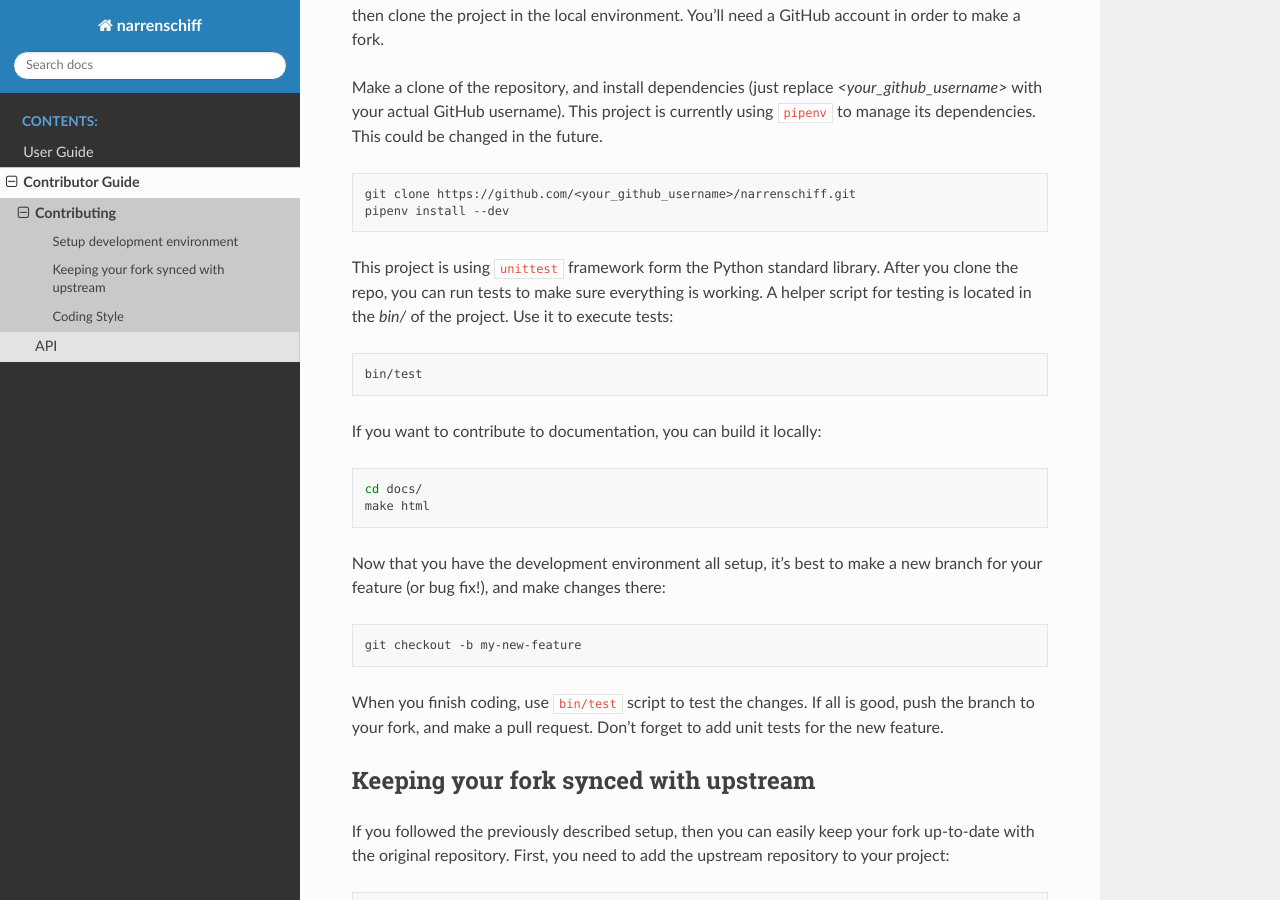
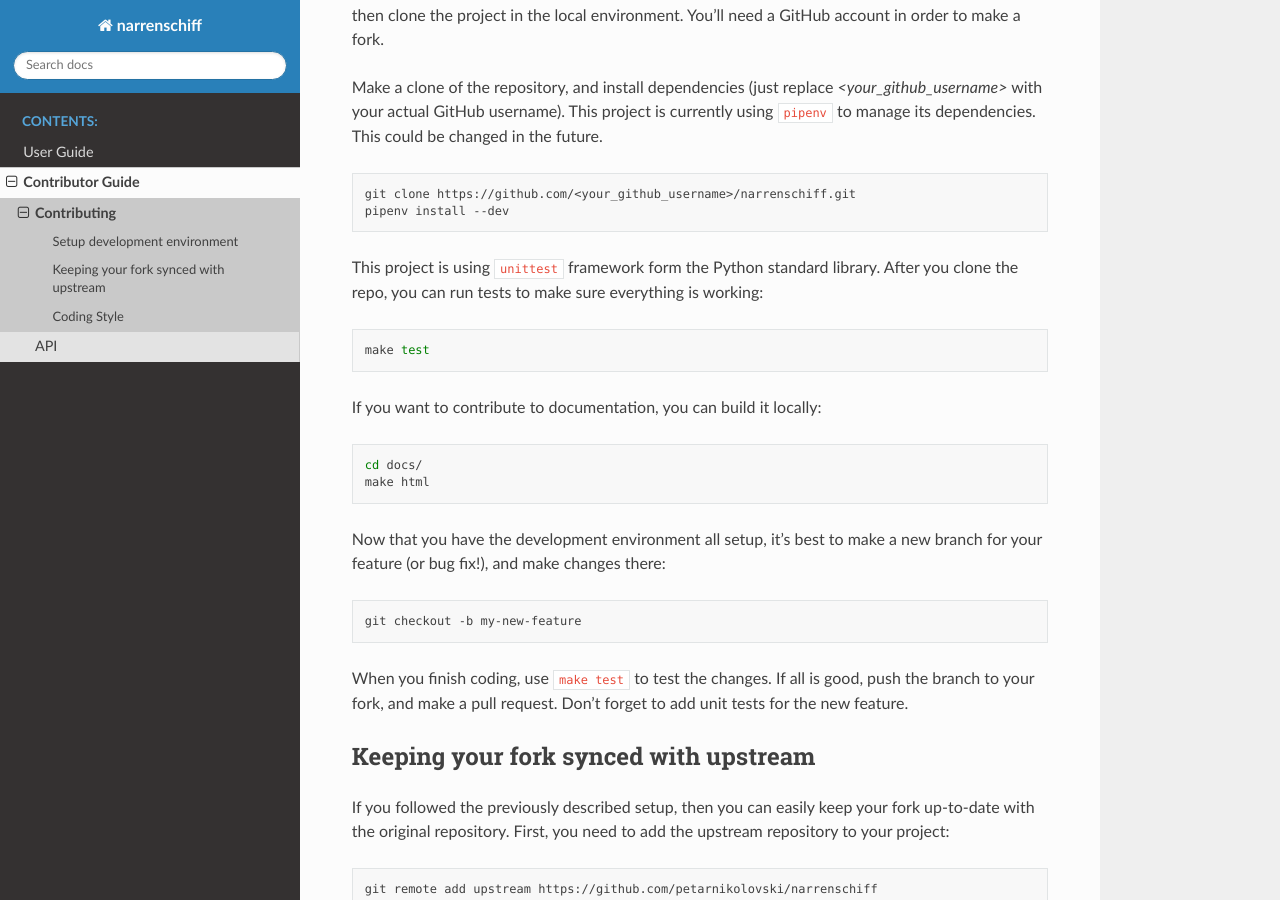
Before and after one commit to narrenorg/narrenschiff, a Sphinx documentation site: the page built from docs/api/contributing.rst, in a window 1280 px wide and 900 px high, scrolled down 236 px. Built offline with Sphinx 7.4.7 and the Read the Docs theme 2.0.0, drawn with Linux system fonts in a browser that asks for light colours.

Commit message:
Replace bin/test with make test in the documentation

```diff
--- a/docs/api/contributing.rst
+++ b/docs/api/contributing.rst
@@ -13,11 +13,11 @@ Make a clone of the repository, and install dependencies (just replace `<your_gi
     git clone https://github.com/<your_github_username>/narrenschiff.git
     pipenv install --dev
 
-This project is using ``unittest`` framework form the Python standard library. After you clone the repo, you can run tests to make sure everything is working. A helper script for testing is located in the `bin/` of the project. Use it to execute tests:
+This project is using ``unittest`` framework form the Python standard library. After you clone the repo, you can run tests to make sure everything is working:
 
 .. code-block:: sh
 
-    bin/test
+    make test
 
 If you want to contribute to documentation, you can build it locally:
 
@@ -32,7 +32,7 @@ Now that you have the development environment all setup, it's best to make a new
 
     git checkout -b my-new-feature
 
-When you finish coding, use ``bin/test`` script to test the changes. If all is good, push the branch to your fork, and make a pull request. Don't forget to add unit tests for the new feature.
+When you finish coding, use ``make test`` to test the changes. If all is good, push the branch to your fork, and make a pull request. Don't forget to add unit tests for the new feature.
 
 Keeping your fork synced with upstream
 --------------------------------------
```
